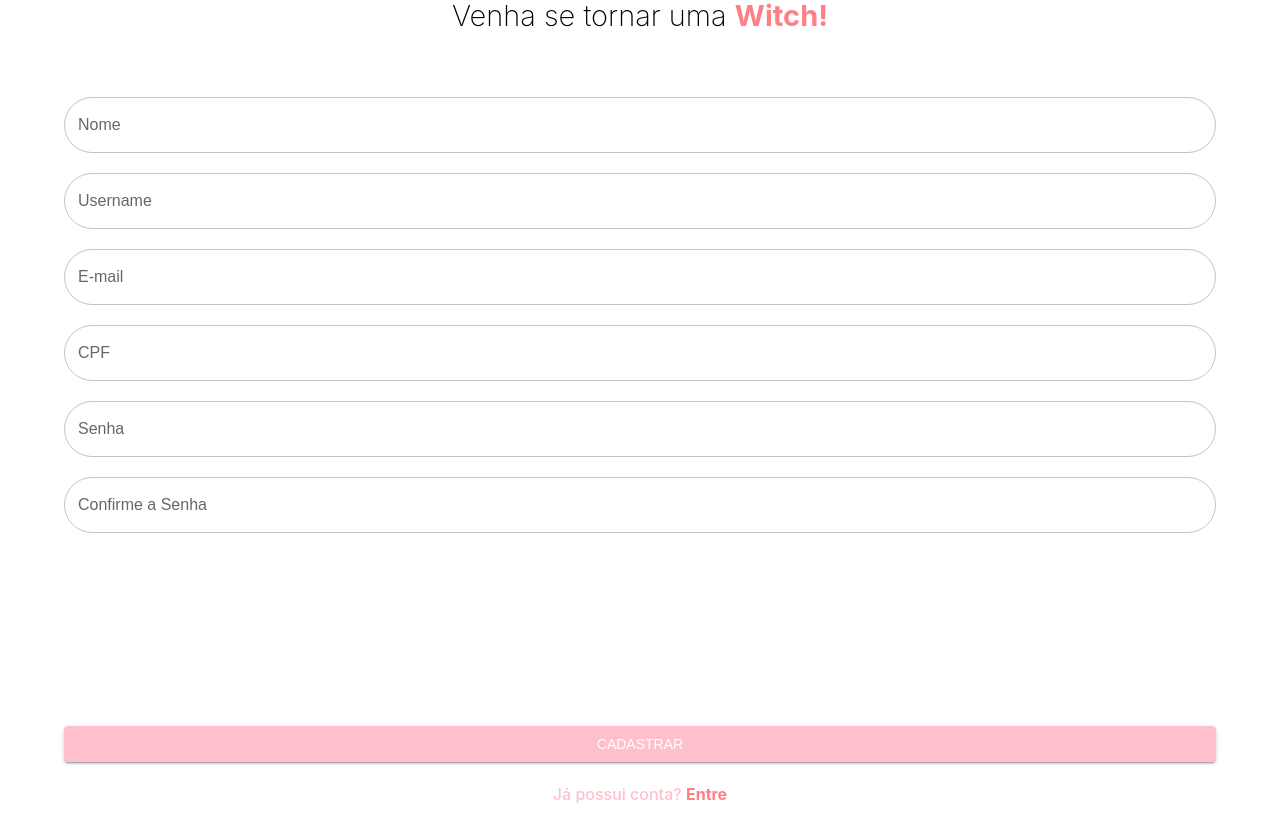
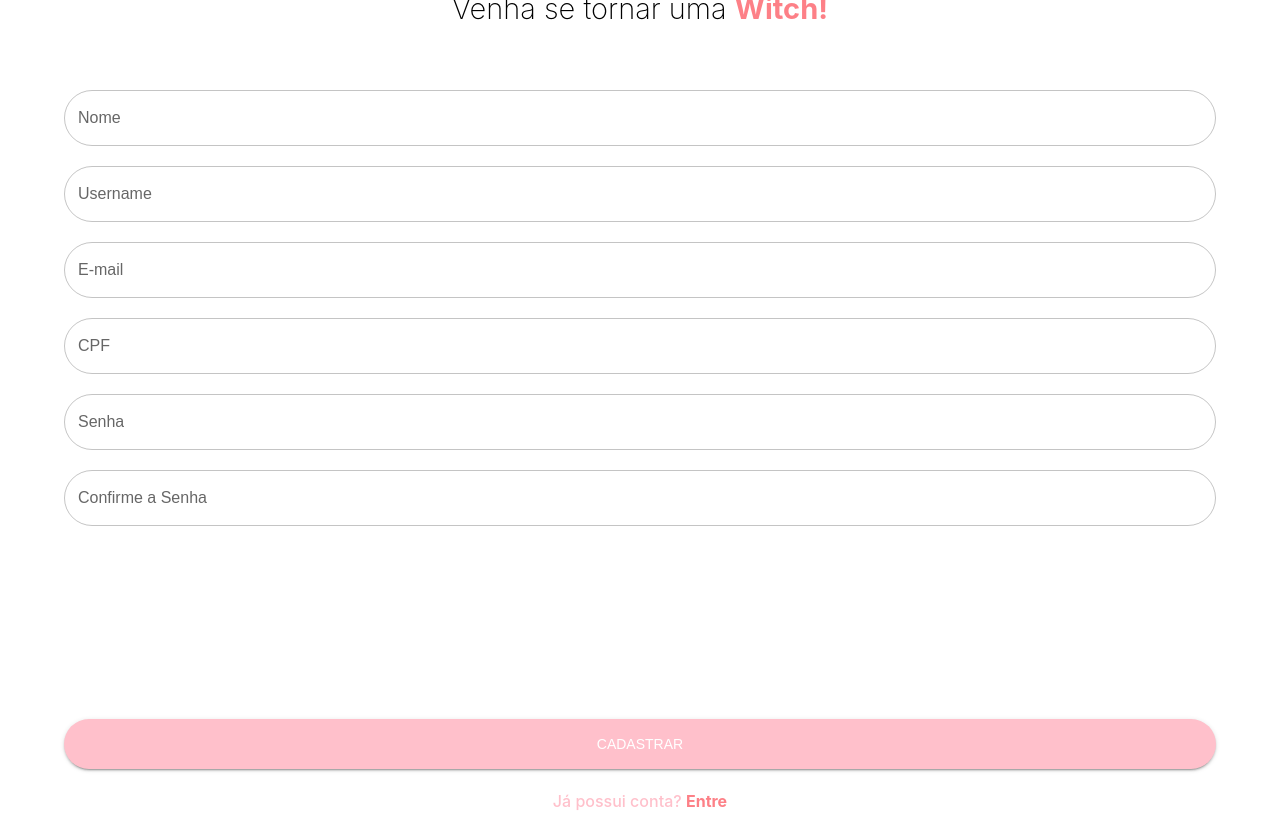
Before and after one commit to Hackatona-AGES-2022/Witch, a React (Create React App) app in the folder frontend/: page /cadastro in a window 1280 px wide. Built offline with nearby package versions, Linux system fonts and the light colour scheme; no server answers.

Commit message:
borda button

```diff
--- a/frontend/src/pages/login/Login.tsx
+++ b/frontend/src/pages/login/Login.tsx
@@ -84,7 +84,10 @@ export function Login() {
         </p>
         </div>
         <div className={styles.buttons}>
-        <Button color="primary" variant="contained" fullWidth type="submit">
+        <Button  style={{
+            borderRadius: 50,
+            height: 50,
+        }} color="primary" variant="contained" fullWidth type="submit">
           Entrar
         </Button>
         <p className={clsx(styles.fontcenter, styles.textPrimary)}>
--- a/frontend/src/pages/register/Register.tsx
+++ b/frontend/src/pages/register/Register.tsx
@@ -124,7 +124,10 @@ export function Register() {
           helperText={formik.touched.confirmPassword && formik.errors.confirmPassword}
         />
         <div className={styles.buttons}>
-          <Button color="primary" variant="contained" fullWidth type="submit">
+          <Button  style={{
+            borderRadius: 50,
+            height: 50,
+        }} color="primary" variant="contained" fullWidth type="submit">
             Cadastrar
           </Button>
         </div>
```
